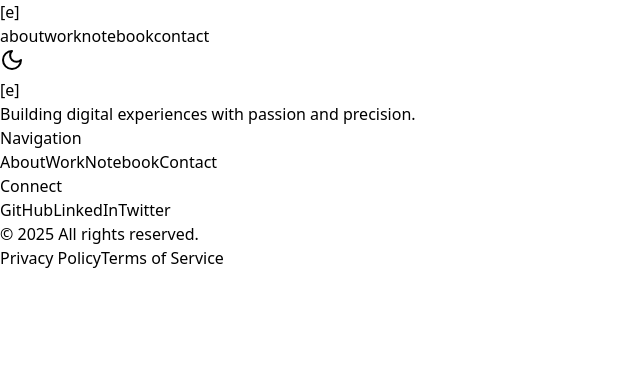
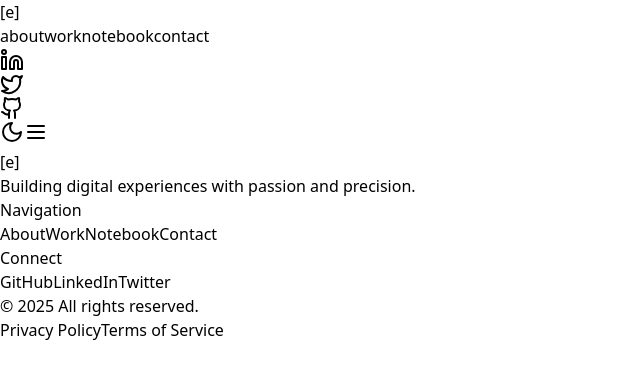
Before and after one commit to rubina557/portfolio_website, a React (Vite) app: page / in a window 1280 px wide. Shown: the top 378 px of the page, without its empty margins (0-640 px from the left). Built offline with nearby package versions, Linux system fonts and the light colour scheme.

Commit message:
Navbar.jsx

```diff
--- a/src/components/Navbar.jsx
+++ b/src/components/Navbar.jsx
@@ -1,41 +1,156 @@
-import { NavLink } from 'react-router-dom';
-import { Sun, Moon } from 'lucide-react';
+"use client"
+
+import Link from "next/link"
+import { usePathname } from "next/navigation"
+import { Sun, Moon, Menu, X, Github, Linkedin, Twitter } from "lucide-react"
+import { useState } from "react"
 
 const Navbar = ({ theme, setTheme }) => {
+  const [mobileMenuOpen, setMobileMenuOpen] = useState(false)
+  const pathname = usePathname()
+
   return (
-    <header className="sticky top-0 z-50 bg-white/70 dark:bg-[#0d0d0d]/70 backdrop-blur border-b border-gray-200 dark:border-gray-800">
+    <header className="sticky top-0 z-50 bg-white/80 dark:bg-gray-900/80 backdrop-blur-md border-b border-gray-200 dark:border-gray-800">
       <div className="max-w-6xl mx-auto px-6 py-4 flex justify-between items-center">
-     {/* Logo */}
-        <div className="text-lg font-bold tracking-tight">[e]</div>
+        {/* Logo */}
+        <Link href="/" className="text-lg font-semibold text-gray-900 dark:text-white">
+          [e]
+        </Link>
 
-        {/* Links */}
+        {/* Desktop Navigation */}
         <nav className="hidden md:flex gap-6 text-sm">
-          {['about', 'work', 'notebook', 'contact'].map((route) => (
-            <NavLink
-              key={route}
-              to={`/${route}`}
-              className={({ isActive }) =>
-                `capitalize hover:text-black dark:hover:text-white ${
-                  isActive ? 'font-semibold text-black dark:text-white' : 'text-gray-600 dark:text-gray-400'
-                }`
-              }
-            >
-              {route}
-            </NavLink>
-          ))}
+          {["about", "work", "notebook", "contact"].map((route) => {
+            const href = `/${route}`
+            const isActive = pathname === href
+
+            return (
+              <Link
+                key={route}
+                href={href}
+                className={`capitalize transition-colors ${
+                  isActive
+                    ? "font-medium text-gray-900 dark:text-white"
+                    : "text-gray-600 dark:text-gray-400 hover:text-gray-900 dark:hover:text-white"
+                }`}
+              >
+                {route}
+              </Link>
+            )
+          })}
         </nav>
 
-        {/* Theme Toggle */}
-        <button onClick={() => setTheme(theme === 'dark' ? 'light' : 'dark')}>
-          {theme === 'dark' ? (
-            <Sun className="w-5 h-5 text-gray-300 hover:text-white" />
-          ) : (
-            <Moon className="w-5 h-5 text-gray-700 hover:text-black" />
-          )}
-        </button>
+        {/* Right side - Social Icons + Theme toggle + Mobile menu */}
+        <div className="flex items-center gap-3">
+          {/* Social Icons - Hidden on mobile */}
+          <div className="hidden md:flex items-center gap-3">
+            <a
+              href="https://linkedin.com"
+              target="_blank"
+              rel="noreferrer"
+              className="text-gray-600 dark:text-gray-400 hover:text-gray-900 dark:hover:text-white transition-colors"
+              aria-label="LinkedIn"
+            >
+              <Linkedin className="w-4 h-4" />
+            </a>
+            <a
+              href="https://x.com"
+              target="_blank"
+              rel="noreferrer"
+              className="text-gray-600 dark:text-gray-400 hover:text-gray-900 dark:hover:text-white transition-colors"
+              aria-label="Twitter"
+            >
+              <Twitter className="w-4 h-4" />
+            </a>
+            <a
+              href="https://github.com"
+              target="_blank"
+              rel="noreferrer"
+              className="text-gray-600 dark:text-gray-400 hover:text-gray-900 dark:hover:text-white transition-colors"
+              aria-label="GitHub"
+            >
+              <Github className="w-4 h-4" />
+            </a>
+            <div className="w-px h-4 bg-gray-300 dark:bg-gray-600 mx-2"></div>
+          </div>
+
+          <button
+            onClick={() => setTheme(theme === "dark" ? "light" : "dark")}
+            className="text-gray-600 dark:text-gray-400 hover:text-gray-900 dark:hover:text-white transition-colors"
+          >
+            {theme === "dark" ? <Sun className="w-4 h-4" /> : <Moon className="w-4 h-4" />}
+          </button>
+
+          {/* Mobile menu button */}
+          <button
+            className="md:hidden text-gray-600 dark:text-gray-400 hover:text-gray-900 dark:hover:text-white"
+            onClick={() => setMobileMenuOpen(!mobileMenuOpen)}
+          >
+            {mobileMenuOpen ? <X className="w-5 h-5" /> : <Menu className="w-5 h-5" />}
+          </button>
+        </div>
       </div>
+
+      {/* Mobile Navigation */}
+      {mobileMenuOpen && (
+        <div className="md:hidden bg-white dark:bg-gray-900 border-t border-gray-200 dark:border-gray-800">
+          <nav className="px-6 py-4 space-y-3">
+            {["about", "work", "notebook", "contact"].map((route) => {
+              const href = `/${route}`
+              const isActive = pathname === href
+
+              return (
+                <Link
+                  key={route}
+                  href={href}
+                  className={`block capitalize text-sm transition-colors ${
+                    isActive
+                      ? "font-medium text-gray-900 dark:text-white"
+                      : "text-gray-600 dark:text-gray-400 hover:text-gray-900 dark:hover:text-white"
+                  }`}
+                  onClick={() => setMobileMenuOpen(false)}
+                >
+                  {route}
+                </Link>
+              )
+            })}
+
+            {/* Social icons in mobile menu */}
+            <div className="pt-4 border-t border-gray-200 dark:border-gray-800">
+              <div className="flex gap-4">
+                <a
+                  href="https://linkedin.com"
+                  target="_blank"
+                  rel="noreferrer"
+                  className="text-gray-600 dark:text-gray-400 hover:text-gray-900 dark:hover:text-white transition-colors"
+                  aria-label="LinkedIn"
+                >
+                  <Linkedin className="w-5 h-5" />
+                </a>
+                <a
+                  href="https://x.com"
+                  target="_blank"
+                  rel="noreferrer"
+                  className="text-gray-600 dark:text-gray-400 hover:text-gray-900 dark:hover:text-white transition-colors"
+                  aria-label="Twitter"
+                >
+                  <Twitter className="w-5 h-5" />
+                </a>
+                <a
+                  href="https://github.com"
+                  target="_blank"
+                  rel="noreferrer"
+                  className="text-gray-600 dark:text-gray-400 hover:text-gray-900 dark:hover:text-white transition-colors"
+                  aria-label="GitHub"
+                >
+                  <Github className="w-5 h-5" />
+                </a>
+              </div>
+            </div>
+          </nav>
+        </div>
+      )}
     </header>
-  );
-};
+  )
+}
 
-export default Navbar;
+export default Navbar
```
